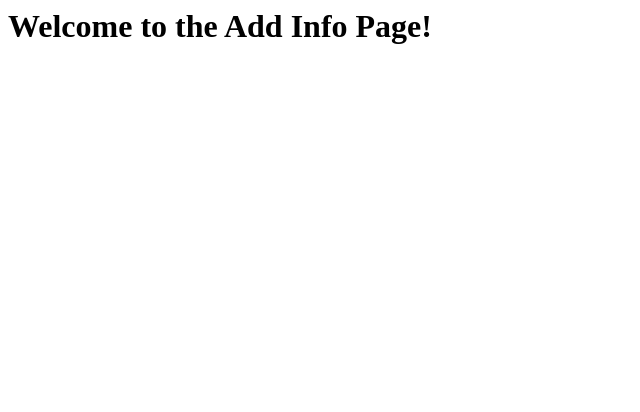
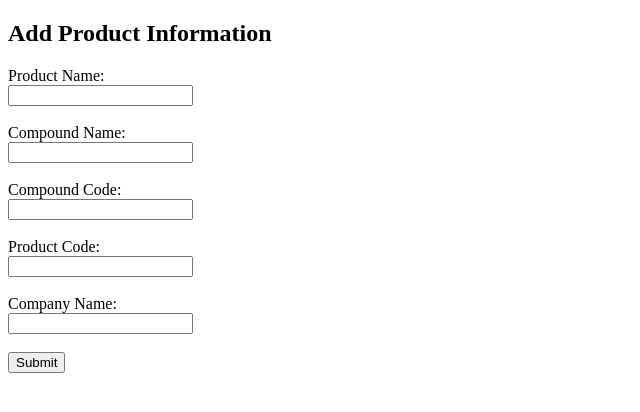
Before and after one commit to maroo1746/noverdose, a Django app: page /addinfo/ in a window 1280 px wide. Shown: the top 412 px of the page, without its empty margins (0-640 px from the left). Run offline with Django 4.2, Linux system fonts and the light colour scheme; a user stored in the database is signed in; parts of the project's set-up code (start-up, migrations or seed data) failed here and were passed over.

Commit message:
set the addinfo page

```diff
--- a/Mediforbidden/settings.py
+++ b/Mediforbidden/settings.py
@@ -26,6 +26,9 @@ DEBUG = True
 
 ALLOWED_HOSTS = []
 
+SESSION_EXPIRE_AT_BROWSER_CLOSE = True
+
+SESSION_COOKIE_AGE = 60
 
 # Application definition
 
--- a/docker-compose.yml
+++ b/docker-compose.yml
@@ -27,7 +27,7 @@ services:
     depends_on:
       - db
     environment:
-      - SECRET_KEY=django-insecure-!q7#u-1tucuqadzf7(z6i&ql#qam$=2x(b4p6%3m2fv%j6&cvq
+      - SECRET_KEY=${SECRET_KEY}
       - DATABASE_NAME=med_db
       - DATABASE_USER=root
       - DATABASE_PASSWORD=snewi832#
--- a/my_settings.py
+++ b/my_settings.py
@@ -7,8 +7,8 @@ DATABASES = {
         'USER' : 'root',
         'PASSWORD' : 'snewi832#',
         #'HOST': os.getenv('DB_HOST', 'localhost'),
-        # 'HOST' : 'db',
-        'HOST' : 'localhost',
+        'HOST' : 'db',
+        # 'HOST' : 'localhost',
         'PORT' : '3306',
         'OPTIONS': {
             'charset': 'utf8mb4',
--- a/searchmed/templates/searchmed/addinfo.html
+++ b/searchmed/templates/searchmed/addinfo.html
@@ -1 +1,33 @@
-<h1>Welcome to the Add Info Page!</h1>
+<!DOCTYPE html>
+<html lang="en">
+<head>
+    <meta charset="UTF-8">
+    <meta name="viewport" content="width=device-width, initial-scale=1.0">
+    <title>Add Info</title>
+</head>
+<body>
+
+<h2>Add Product Information</h2>
+
+<form method="POST">
+    {% csrf_token %}
+    <label for="product_name">Product Name:</label><br>
+    <input type="text" id="product_name" name="product_name" required><br><br>
+
+    <label for="compound_name">Compound Name:</label><br>
+    <input type="text" id="compound_name" name="compound_name" required><br><br>
+
+    <label for="compound_code">Compound Code:</label><br>
+    <input type="text" id="compound_code" name="compound_code" required><br><br>
+
+    <label for="product_code">Product Code:</label><br>
+    <input type="text" id="product_code" name="product_code" required><br><br>
+
+    <label for="company_name">Company Name:</label><br>
+    <input type="text" id="company_name" name="company_name" required><br><br>
+
+    <input type="submit" value="Submit">
+</form>
+
+</body>
+</html>
--- a/searchmed/urls.py
+++ b/searchmed/urls.py
@@ -1,7 +1,6 @@
 from django.urls import path
 from . import views
 from django.contrib.auth import views as auth_views
-from .views import addinfo_view
 app_name = 'searchmed'
 
 urlpatterns = [
@@ -10,6 +9,6 @@ urlpatterns = [
     path('age/', views.age_view, name='age'),
     path('check_medicine/', views.check_medicine, name='check_medicine'),
     path('check_contraindication/', views.check_contraindication, name='check_contraindication'),
-    path('addinfo/', addinfo_view, name='addinfo'),
+    path('addinfo/', views.addinfo_view, name='addinfo'),
     #path('login/', auth_views.LoginView.as_view(template_name='login.html'), name='login'),
 ]
--- a/searchmed/views.py
+++ b/searchmed/views.py
@@ -1,7 +1,12 @@
-from django.shortcuts import render
+from django.shortcuts import render, redirect
 from django.http import JsonResponse
+from django.http import HttpResponse, HttpResponseForbidden
 from .models import Med, Medcontraindication
 from django.contrib.auth.decorators import login_required
+import ctypes
+
+# Load the shared library
+med_db_lib = ctypes.CDLL('./libs/med_db.so')
 
 # Create your views here.
 def home_view(request) :
@@ -37,4 +42,23 @@ def check_contraindication(request):
 
 @login_required
 def addinfo_view(request):
-    return render(request, 'searchmed/addinfo.html')
+
+    if not request.user.is_superuser:
+        return HttpResponseForbidden("You don't have permission to access this page.")
+
+    if request.method == 'GET':
+        return render(request, 'searchmed/addinfo.html')
+
+    elif request.method == 'POST':
+        product_name = request.POST.get('product_name')
+        compound_name = request.POST.get('compound_name')
+        compound_code = request.POST.get('compound_code')
+        product_code = request.POST.get('product_code')
+        company_name = request.POST.get('company_name')
+
+        med_db_lib.insert_into_med_db(product_name.encode('utf-8'), compound_name.encode('utf-8'), compound_code.encode('utf-8'), product_code.encode('utf-8'), company_name.encode('utf-8'))
+
+        return redirect('searchmed:addinfo')
+
+    else:
+        return HttpResponse("Unsupported HTTP method.")
```
Also changed, not shown: 3 other files.
